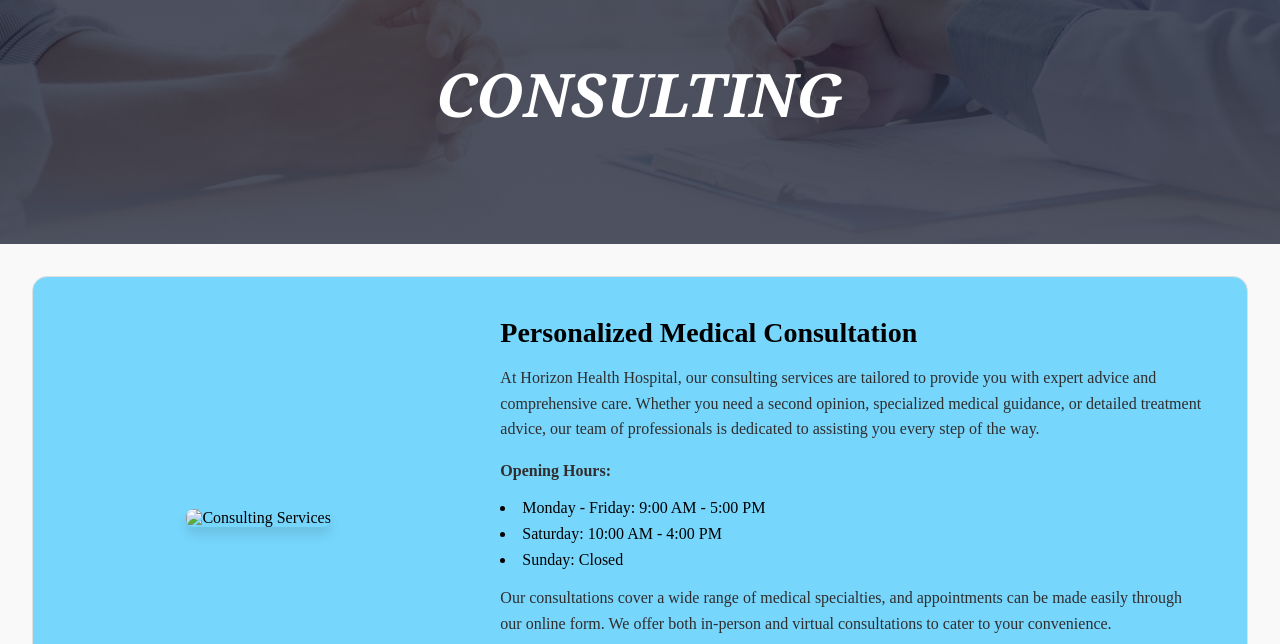
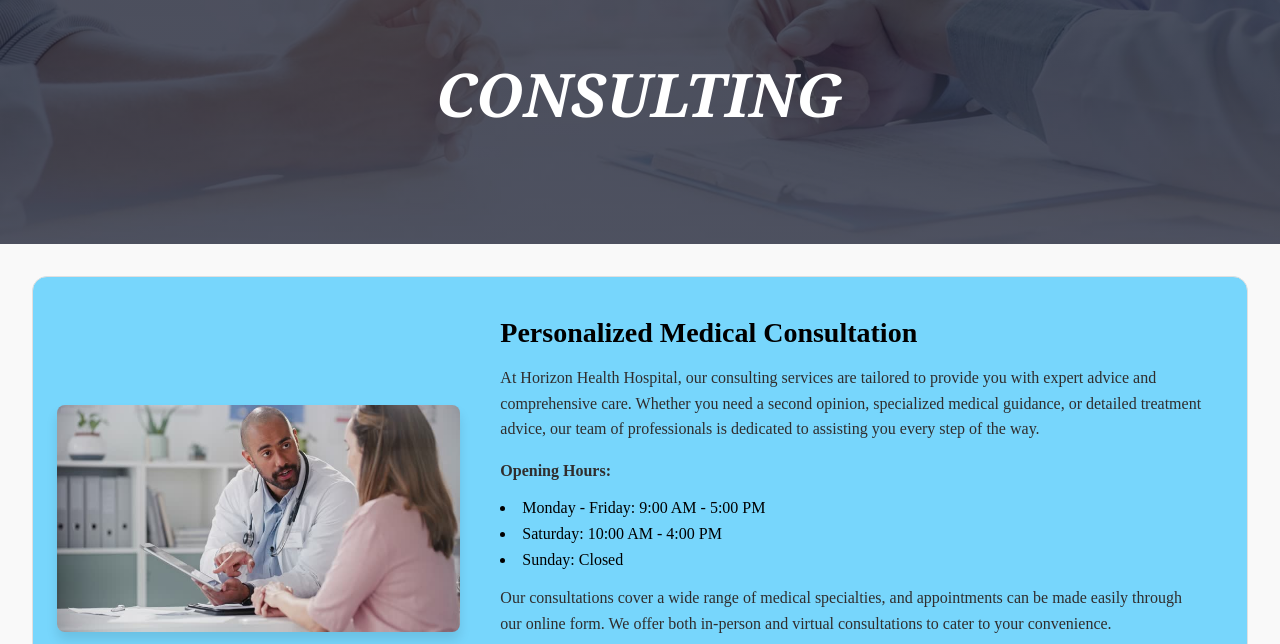
Before and after one commit to Rusara123/rusara.oi, a plain HTML site: page consulting.html in a window 1280 px wide. Shown: the part 156-800 px from the top of the page. Drawn offline with Linux system fonts and the light colour scheme.

Commit message:
Update consulting.html

```diff
--- a/consulting.html
+++ b/consulting.html
@@ -32,7 +32,7 @@
         <section id="consulting-intro">
             <div class="container box">
                 <div class="image">
-                    <img src="image/con.jpg" alt="Consulting Services" class="intro-image">
+                    <img src="image/cons.jpg" alt="Consulting Services" class="intro-image">
                 </div>
                 <div class="details">
                     <h2>Personalized Medical Consultation </h2>
```
